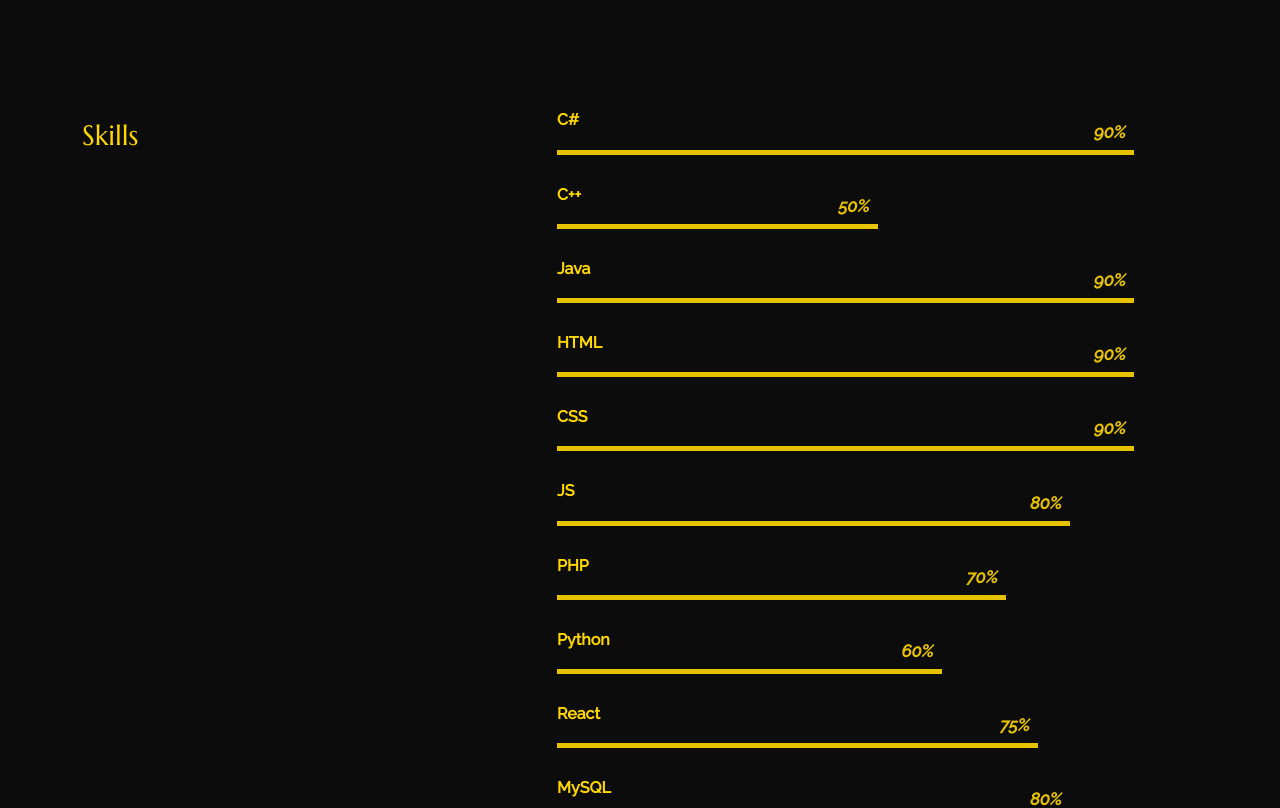
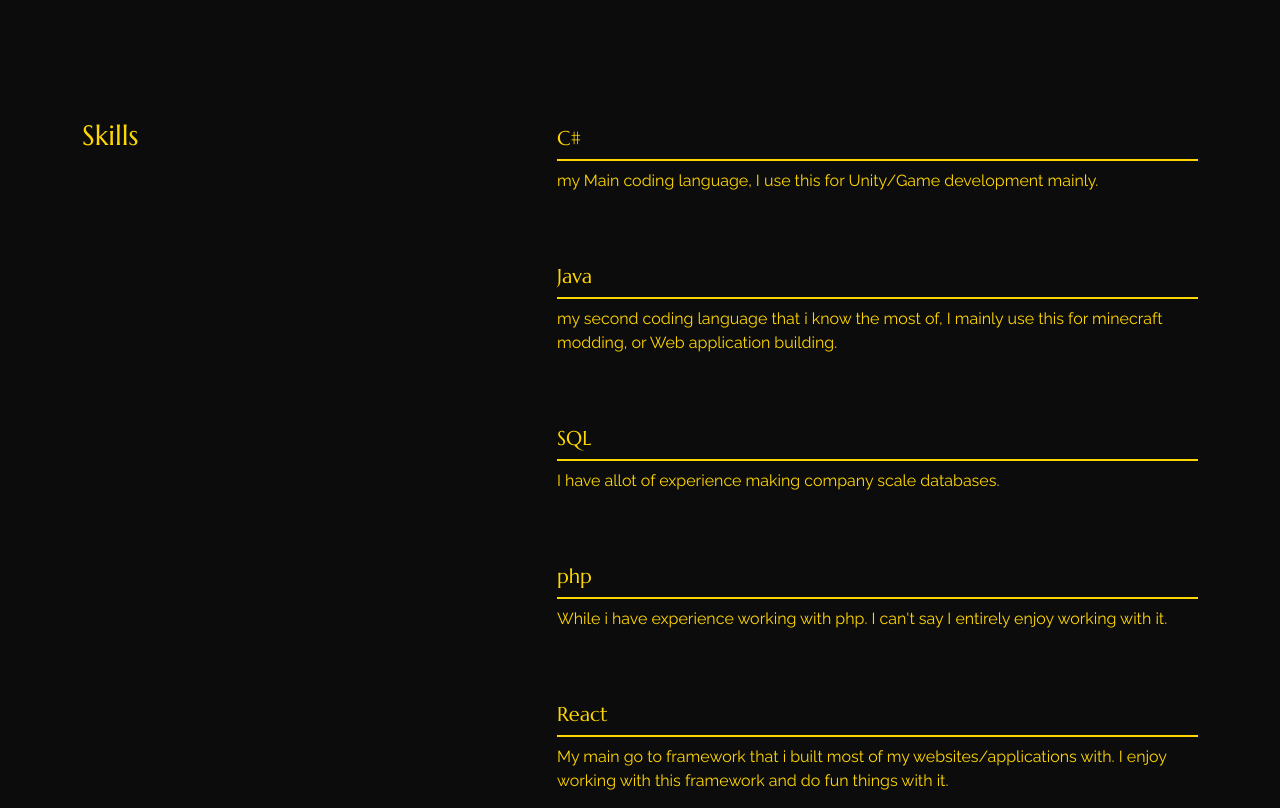
Before and after one commit to Interis-mk/Interis-mk, a React (Create React App) app: page /about in a window 1280 px wide. Shown: the part 800-1608 px from the top of the page. Built offline with nearby package versions, Linux system fonts and the light colour scheme.

Commit message:
fixed typo

```diff
--- a/src/content_option.js
+++ b/src/content_option.js
@@ -17,7 +17,7 @@ const introdata = {
 };
 
 const dataabout = {
-    title: "abit about my self",
+    title: "a bit about my self",
     aboutme: "My name is Kevin Hamelink, a 20-year-old creative problem solver from Koudekerke with a passion for space exploration, aerospace, gaming, and cars. Whether I'm playing a game or solving a software problem, I don't rest until I find the solution. That's why I've chosen a career as a software developer. My dream is to be able to contribute to one (or more) of these sectors, but I'd also love to discover another sector..",
 };
 const worktimeline = [
@@ -45,44 +45,24 @@ const worktimeline = [
 
 const skills = [
     {
-        name: "C#",
-        value: 90,
+        title: "C#",
+        description: "my Main coding language, I use this for Unity/Game development mainly.",
     },
     {
-        name: "C++",
-        value: 50,
+        title: "Java",
+        description: "my second coding language that i know the most of, I mainly use this for minecraft modding, or Web application building.",
     },
     {
-        name: "Java",
-        value: 90,
+        title: "SQL",
+        description: "I have allot of experience making company scale databases.",
     },
     {
-        name: "HTML",
-        value: 90,
+        title: "php",
+        description: "While i have experience working with php. I can't say I entirely enjoy working with it.",
     },
     {
-        name: "CSS",
-        value: 90,
-    },
-    {
-        name: "JS",
-        value: 80,
-    },
-    {
-        name: "PHP",
-        value: 70,
-    },
-    {
-        name: "Python",
-        value: 60,
-    },
-    {
-        name: "React",
-        value: 75,
-    },
-    {
-        name: "MySQL",
-        value: 80,
+        title: "React",
+        description: "My main go to framework that i built most of my websites/applications with. I enjoy working with this framework and do fun things with it.",
     },
 ];
 
--- a/src/pages/about/index.js
+++ b/src/pages/about/index.js
@@ -62,18 +62,9 @@ export const About = () => {
             <Col lg="7">
                 {skills.map((data, i) => {
                     return (
-                <div key={i}>
-                  <h3 className="progress-title">{data.name}</h3>
-                  <div className="progress">
-                    <div
-                      className="progress-bar"
-                      style={{
-                        width: `${data.value}%`,
-                      }}
-                    >
-                      <div className="progress-value">{data.value}%</div>
-                    </div>
-                  </div>
+                        <div className="service_ py-4" key={i}>
+                            <h5 className="service__title">{data.title}</h5>
+                            <p className="service_desc">{data.description}</p>
                         </div>
                     );
                 })}
--- a/src/pages/home/index.js
+++ b/src/pages/home/index.js
@@ -1,4 +1,4 @@
-import React from "react";
+import React, {useState} from "react";
 import "./style.css";
 import {Helmet, HelmetProvider} from "react-helmet-async";
 import Typewriter from "typewriter-effect";
@@ -71,7 +71,7 @@ if (new URLSearchParams(window.location.search).get("clear")) {
         far = camera.position.z + 0.5;
 
         scene = new t.Scene();
-        scene.background = new t.Color(0.0);
+        scene.background = new t.Color("black");
         scene.add(camera);
 
         renderer = new t.WebGLRenderer({antialias: true, depthBuffer: true});
@@ -141,7 +141,6 @@ if (new URLSearchParams(window.location.search).get("clear")) {
 
         windowManager.update();
 
-
         // calculate the new position based on the delta between current offset and new offset times a falloff value (to create the nice smoothing effect)
         let falloff = .05;
         sceneOffset.x = sceneOffset.x + ((sceneOffsetTarget.x - sceneOffset.x) * falloff);
@@ -153,7 +152,6 @@ if (new URLSearchParams(window.location.search).get("clear")) {
 
         let wins = windowManager.getWindows();
 
-
         // loop through all our cubes and update their positions based on current window positions
         for (let i = 0; i < cubes.length; i++) {
             let cube = cubes[i];
@@ -164,8 +162,8 @@ if (new URLSearchParams(window.location.search).get("clear")) {
 
             cube.position.x = cube.position.x + (posTarget.x - cube.position.x) * falloff;
             cube.position.y = cube.position.y + (posTarget.y - cube.position.y) * falloff;
-            cube.rotation.x = _t * .5;
-            cube.rotation.y = _t * .3;
+            cube.rotation.x = _t * .10;
+            cube.rotation.y = _t * .90;
         }
 
         renderer.render(scene, camera);
```
Lines whose indentation alone changed are shown as unchanged.
